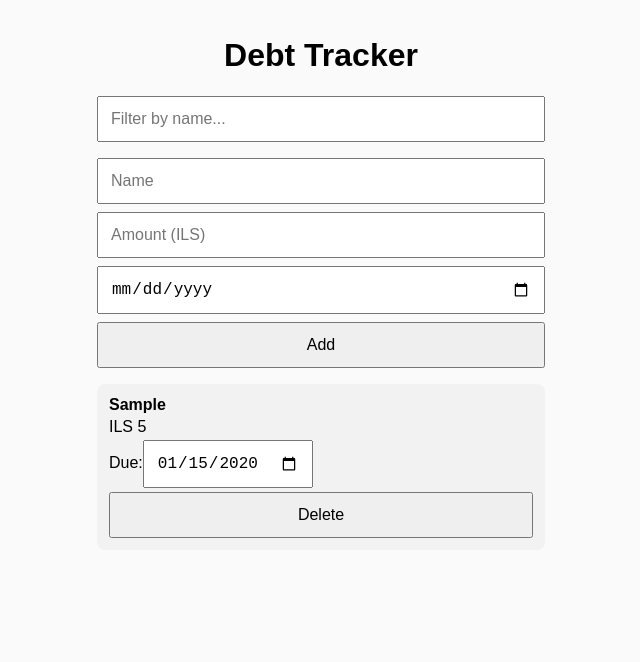
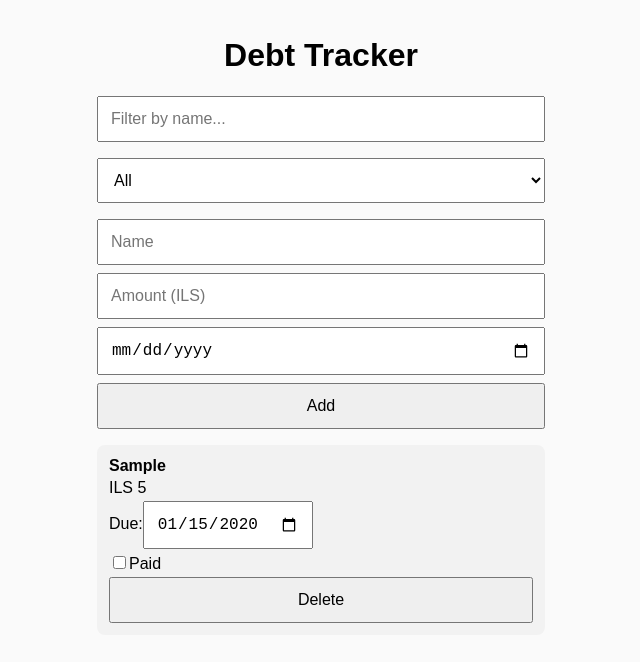
Before and after one commit to Walajee/debt-tracker, a React (Create React App) app: page / in a window 1280 px wide. Both pictures are taken after typing "Sample", "5", "2020-01-15" into the empty fields and a click on the button "Add". Shown: the top 662 px of the page, without its empty margins (319-959 px from the left). Built offline with nearby package versions, Linux system fonts and the light colour scheme.

Commit message:
add paid and sort feature

```diff
--- a/src/App.css
+++ b/src/App.css
@@ -27,7 +27,7 @@ h1 {
   margin-bottom: 1rem;
 }
 
-input, button {
+input, button, select {
   padding: 0.75rem;
   font-size: 1rem;
 }
@@ -46,3 +46,8 @@ input, button {
   flex-direction: column;
   gap: 0.25rem;
 }
+
+.debt-card.paid {
+  background-color: #d3f9d8;
+  text-decoration: line-through;
+}
--- a/src/App.js
+++ b/src/App.js
@@ -8,6 +8,7 @@ function App() {
   });
   const [form, setForm] = useState({ name: "", amount: "", dueDate: "" });
   const [filter, setFilter] = useState("");
+  const [statusFilter, setStatusFilter] = useState("all");
 
   useEffect(() => {
     localStorage.setItem("debts", JSON.stringify(debts));
@@ -17,7 +18,7 @@ function App() {
     if (!form.name || !form.amount || !form.dueDate) return;
     setDebts([
       ...debts,
-      { ...form, id: Date.now(), amount: parseFloat(form.amount) },
+      { ...form, id: Date.now(), amount: parseFloat(form.amount), paid: false },
     ]);
     setForm({ name: "", amount: "", dueDate: "" });
   };
@@ -26,17 +27,27 @@ function App() {
     setDebts(debts.filter((d) => d.id !== id));
   };
 
-  const updateDebtDate = (id, newDate) => {
+  const togglePaid = (id) => {
     setDebts(
-      debts.map((d) =>
-        d.id === id ? { ...d, dueDate: newDate } : d
-      )
+      debts.map((d) => (d.id === id ? { ...d, paid: !d.paid } : d))
     );
   };
 
-  const filteredDebts = debts.filter((d) =>
-    d.name.toLowerCase().includes(filter.toLowerCase())
-  );
+  const updateDebtDate = (id, newDate) => {
+    setDebts(
+      debts.map((d) => (d.id === id ? { ...d, dueDate: newDate } : d))
+    );
+  };
+
+  const filteredDebts = debts
+    .filter((d) =>
+      d.name.toLowerCase().includes(filter.toLowerCase())
+    )
+    .filter((d) => {
+      if (statusFilter === "paid") return d.paid;
+      if (statusFilter === "unpaid") return !d.paid;
+      return true;
+    });
 
   return (
     <div className="container">
@@ -47,6 +58,16 @@ function App() {
         value={filter}
         onChange={(e) => setFilter(e.target.value)}
       />
+      <select
+        className="filter"
+        value={statusFilter}
+        onChange={(e) => setStatusFilter(e.target.value)}
+      >
+        <option value="all">All</option>
+        <option value="paid">Paid</option>
+        <option value="unpaid">Unpaid</option>
+      </select>
+
       <div className="form">
         <input
           placeholder="Name"
@@ -66,9 +87,10 @@ function App() {
         />
         <button onClick={addDebt}>Add</button>
       </div>
+
       <div className="debts">
         {filteredDebts.map((d) => (
-          <div className="debt-card" key={d.id}>
+          <div className={`debt-card ${d.paid ? "paid" : ""}`} key={d.id}>
             <div><strong>{d.name}</strong></div>
             <div>ILS {d.amount}</div>
             <div>
@@ -79,6 +101,14 @@ function App() {
                 onChange={(e) => updateDebtDate(d.id, e.target.value)}
               />
             </div>
+            <label>
+              <input
+                type="checkbox"
+                checked={d.paid}
+                onChange={() => togglePaid(d.id)}
+              />
+              Paid
+            </label>
             <button onClick={() => deleteDebt(d.id)}>Delete</button>
           </div>
         ))}
```
